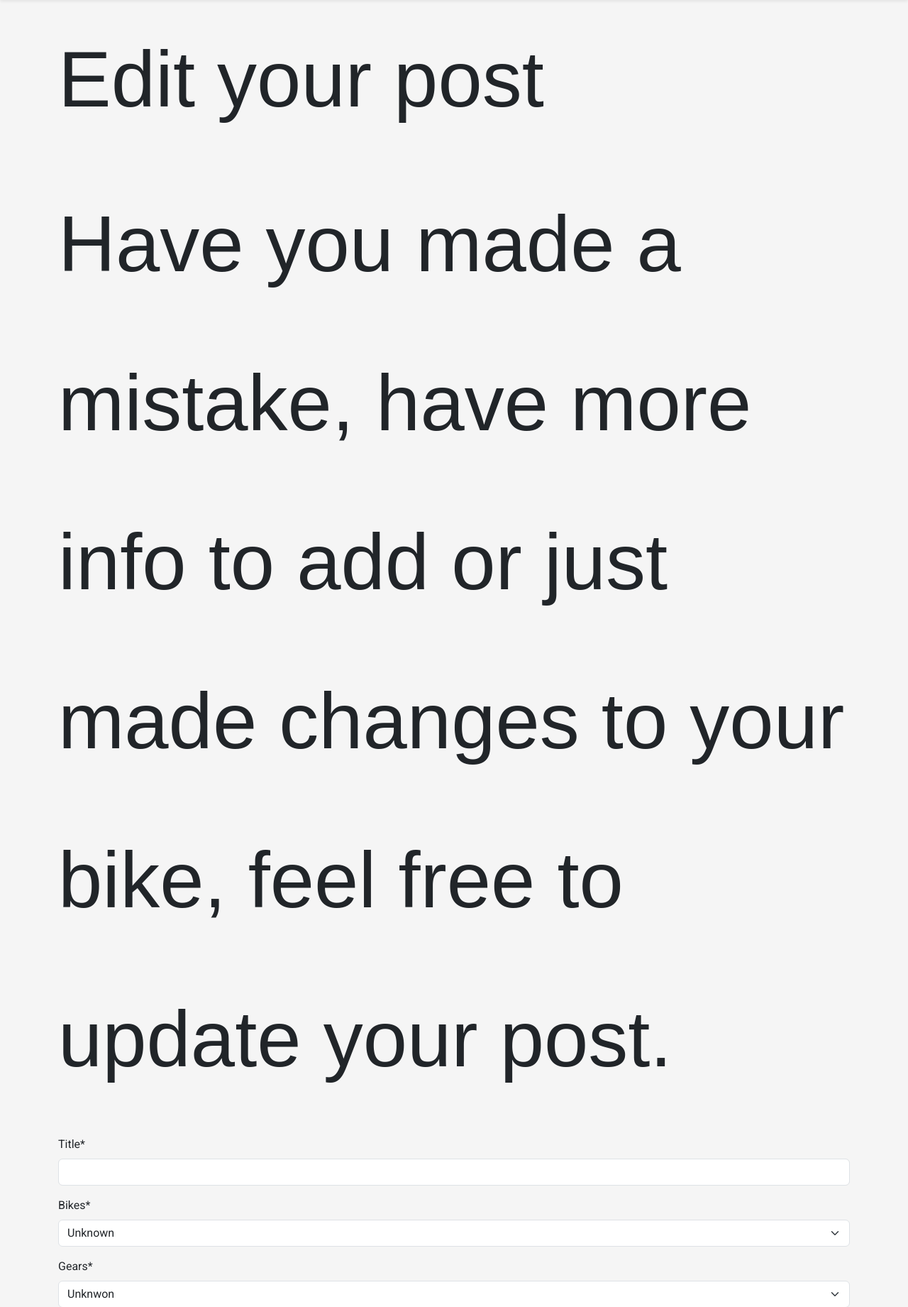
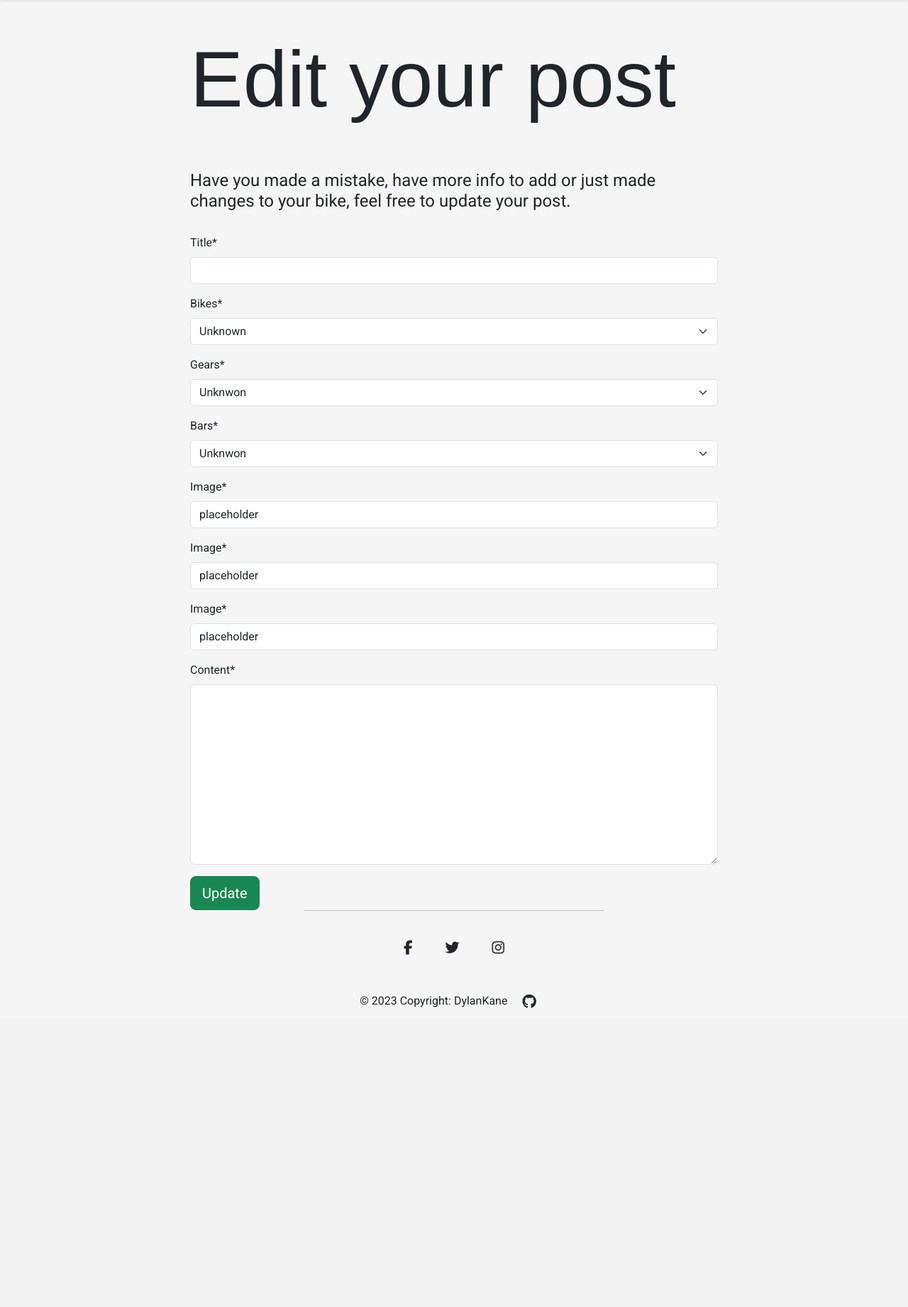
Before and after one commit to dylankane/pedal, a Django app: template templates/update_post.html in a window 1280 px wide. Shown: the part 56-1897 px from the top of the page at 71% size. After the commit the page ends 1476 px from the top, so only its background shows below. Run offline with Django 3.2, Linux system fonts and the light colour scheme; the template is opened without the code that fills it: values that come from a table or form of the project are taken from there, others are empty; some libraries are stand-ins or nearby versions; some web fonts are replaced.

Commit message:
Format and style the update post form page

```diff
--- a/templates/update_post.html
+++ b/templates/update_post.html
@@ -4,20 +4,22 @@
 
 {% load crispy_forms_tags %}
 <div class="container">
-    <div class="col">
+    <div class="col-8 offset-2">
         <div class="row">
             <h1>Edit your post<h1>
-            <p>Have you made a mistake, have more info to add or just made changes to your bike,
-                feel free to update your post.</p>
+        </div>
+        <div class="row mb-4">
+            <h4>Have you made a mistake, have more info to add or just made changes to your bike,
+                feel free to update your post.</h4>
         </div>
     </div>
-    <div class="row">
+    <div class="col-8 offset-2">
         <form method="POST">
             {{ form | crispy }}
             {% csrf_token %}
             <button type="submit" class="btn btn-success btn-lg">Update</button>
         </form>
-    </div>
+    </div class=mb-4>
 
 </div>
 
```
